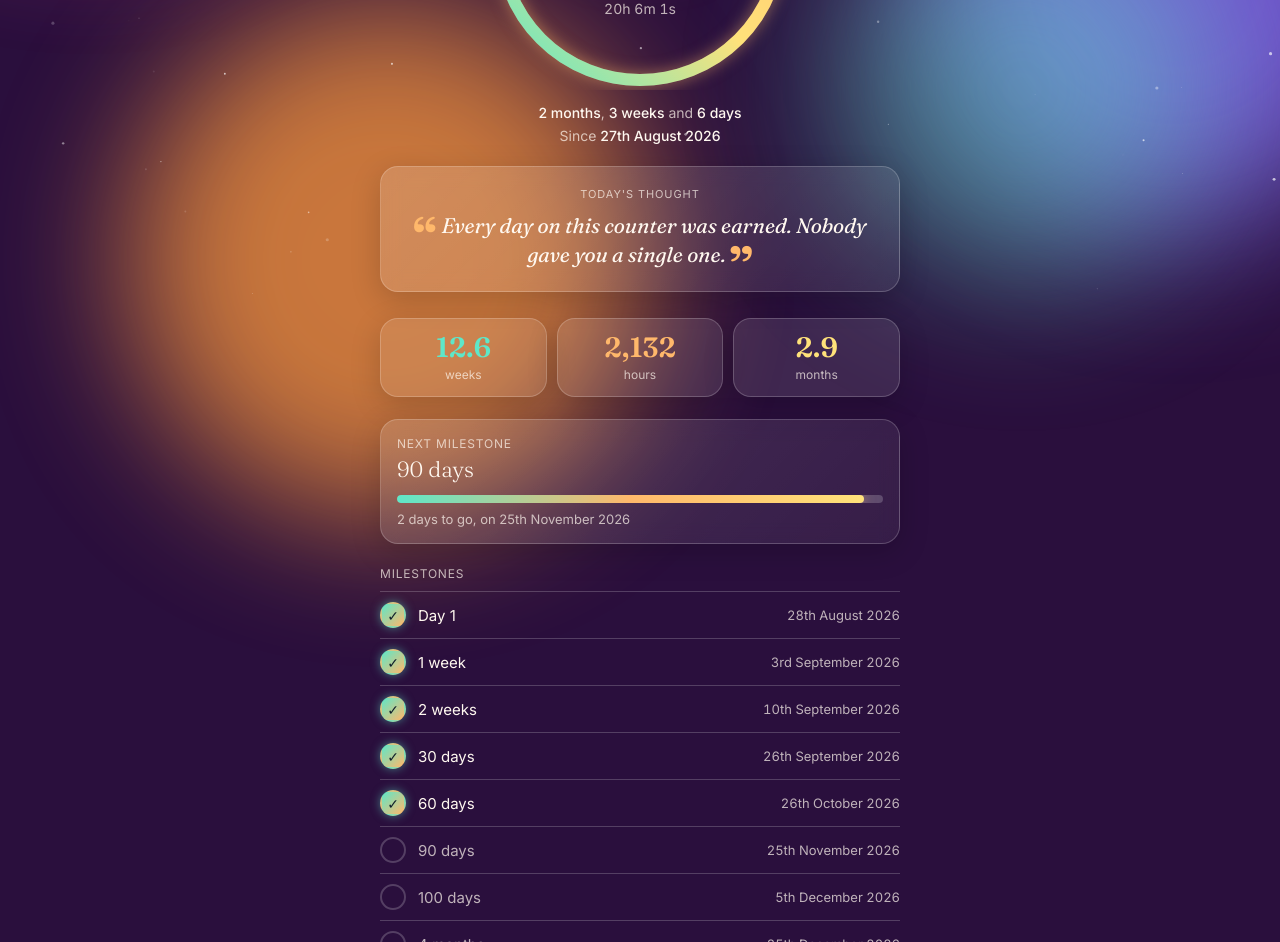
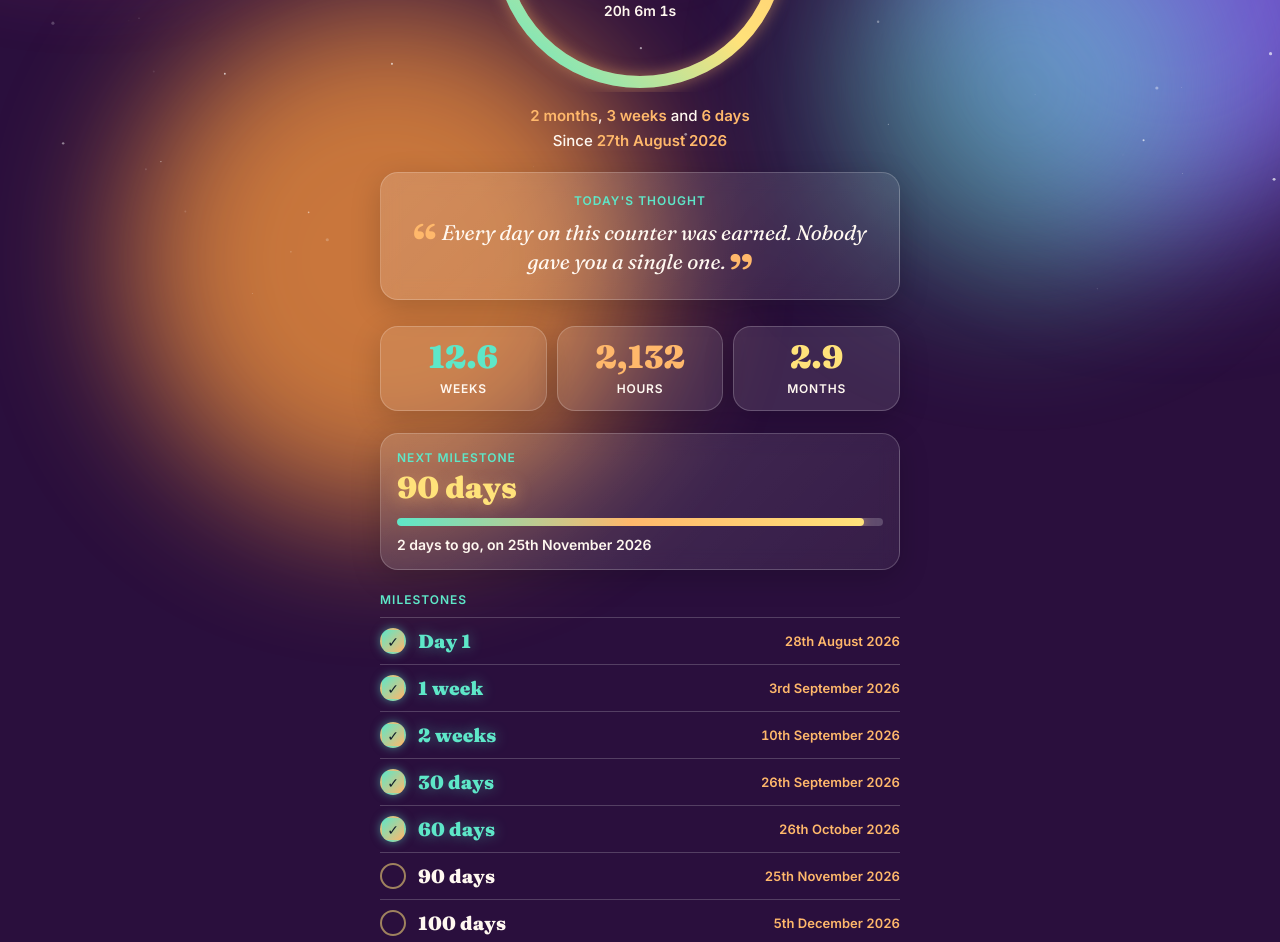
Before and after one commit to OllieHubWorx/MollysDays-, a plain HTML site: page index.html in a window 1280 px wide. Shown: the part 502-1444 px from the top of the page. Drawn offline with Linux system fonts and the light colour scheme.

Commit message:
Bolder, more vibrant text and milestones
Co-Authored-By: Claude Opus 5.5 <noreply@anthropic.com>
Claude-Session: https://claude.ai/code/session_01KhGFbBEABv7Xj2odQCTvTb

```diff
--- a/index.html
+++ b/index.html
@@ -17,7 +17,7 @@
 <style>
   :root{
     --bg1:#2a0f3d; --bg2:#5b1d5e; --accent:#ffb86b; --accent2:#5ee7c8; --pink:#ffe27a; --violet:#8b6cff;
-    --ink:#fff8f0; --muted:rgba(255,248,240,.7); --card:rgba(255,255,255,.1); --line:rgba(255,255,255,.2);
+    --ink:#fff8f0; --muted:rgba(255,248,240,.88); --card:rgba(255,255,255,.1); --line:rgba(255,255,255,.2);
   }
   @keyframes drift{0%{transform:translate(0,0) scale(1)}50%{transform:translate(-4%,3%) scale(1.08)}100%{transform:translate(0,0) scale(1)}}
   .glow{position:fixed;border-radius:50%;filter:blur(70px);opacity:.75;pointer-events:none;z-index:0;animation:drift 18s ease-in-out infinite}
@@ -56,50 +56,50 @@
   .days{font-family:Fraunces,serif;font-weight:600;font-size:104px;line-height:1.05;letter-spacing:-2px;padding:0 .12em;
         background:linear-gradient(180deg,#fff 20%,#ffd9a8 60%,var(--accent));-webkit-background-clip:text;background-clip:text;color:transparent;
         filter:drop-shadow(0 6px 24px rgba(255,160,90,.35))}
-  .days-label{font-size:15px;color:var(--muted);margin-top:4px;letter-spacing:.4px}
-  .live{font-variant-numeric:tabular-nums;font-size:14px;color:var(--muted);margin-top:4px}
-  .since{font-size:14px;color:var(--muted);margin-top:14px}
-  .since b{color:var(--ink);font-weight:500}
+  .days-label{font-size:17px;font-weight:700;color:var(--accent2);margin-top:4px;letter-spacing:.6px}
+  .live{font-variant-numeric:tabular-nums;font-size:14px;font-weight:600;color:var(--ink);margin-top:4px}
+  .since{font-size:15px;font-weight:500;color:var(--ink);margin-top:14px}
+  .since b{color:var(--accent);font-weight:700}
   .msg{position:relative;font-family:Fraunces,serif;font-style:italic;font-size:21px;margin:22px auto 0;padding:20px 24px 22px;line-height:1.4;color:var(--ink);
        background:linear-gradient(135deg,rgba(255,255,255,.16),rgba(255,255,255,.07));border:1px solid var(--line);border-radius:18px;backdrop-filter:blur(10px);box-shadow:0 8px 30px rgba(0,0,0,.18)}
   #msg:before,#msg:after{font-family:Fraunces,serif;font-style:normal;font-weight:900;font-size:1.9em;line-height:0;vertical-align:-.38em;color:var(--accent)}
   #msg:before{content:'\201C';margin-right:5px}
   #msg:after{content:'\201D';margin-left:4px}
   .msg .by{display:block;font-family:Inter,system-ui,sans-serif;font-style:normal;font-weight:600;font-size:13px;letter-spacing:.4px;color:var(--accent);margin-top:12px}
-  .msg .tag{display:block;font-family:Inter,system-ui,sans-serif;font-style:normal;font-size:11px;letter-spacing:.9px;text-transform:uppercase;color:var(--muted);margin-bottom:8px}
-  .pill{display:inline-flex;align-items:center;gap:8px;margin-top:14px;padding:8px 16px;border-radius:99px;font-size:14px;
+  .msg .tag{display:block;font-family:Inter,system-ui,sans-serif;font-style:normal;font-weight:700;font-size:12px;letter-spacing:1px;text-transform:uppercase;color:var(--accent2);margin-bottom:8px}
+  .pill{display:inline-flex;align-items:center;gap:8px;margin-top:14px;padding:8px 16px;border-radius:99px;font-size:15px;font-weight:600;
         background:linear-gradient(135deg,rgba(94,231,200,.22),rgba(255,184,107,.22));border:1px solid var(--line);backdrop-filter:blur(10px)}
-  .pill b{font-weight:600;color:var(--accent)}
+  .pill b{font-weight:800;color:var(--pink)}
   .pill .pd{width:8px;height:8px;border-radius:50%;background:var(--accent2);box-shadow:0 0 10px var(--accent2)}
   .grid{display:grid;grid-template-columns:1fr 1fr 1fr;gap:10px;margin-top:26px}
   .card{background:var(--card);border:1px solid var(--line);border-radius:18px;padding:14px 8px;backdrop-filter:blur(10px);box-shadow:0 8px 30px rgba(0,0,0,.18)}
   .card:nth-child(1) .n{color:var(--accent2)}
   .card:nth-child(2) .n{color:var(--accent)}
   .card:nth-child(3) .n{color:var(--pink)}
-  .card .n{font-family:Fraunces,serif;font-weight:600;font-size:28px;line-height:1}
-  .card .l{font-size:12px;color:var(--muted);margin-top:6px}
+  .card .n{font-family:Fraunces,serif;font-weight:900;font-size:32px;line-height:1}
+  .card .l{font-size:12px;font-weight:700;letter-spacing:.8px;text-transform:uppercase;color:var(--ink);margin-top:8px}
   .next{margin-top:22px;background:linear-gradient(135deg,rgba(255,255,255,.14),rgba(255,255,255,.06));border:1px solid var(--line);border-radius:18px;padding:16px;text-align:left;backdrop-filter:blur(10px);box-shadow:0 8px 30px rgba(0,0,0,.18)}
-  .next .t{font-size:12px;letter-spacing:.8px;text-transform:uppercase;color:var(--muted)}
-  .next .v{font-family:Fraunces,serif;font-size:22px;margin-top:4px}
+  .next .t{font-size:12px;font-weight:700;letter-spacing:1px;text-transform:uppercase;color:var(--accent2)}
+  .next .v{font-family:Fraunces,serif;font-weight:900;font-size:30px;margin-top:4px;color:var(--pink);text-shadow:0 2px 16px rgba(255,184,107,.45)}
   .bar{height:8px;background:var(--line);border-radius:99px;margin-top:12px;overflow:hidden}
   .bar i{display:block;height:100%;width:0;background:linear-gradient(90deg,var(--accent2),var(--accent),var(--pink));box-shadow:0 0 12px rgba(255,184,107,.6);border-radius:99px;transition:width 1.2s cubic-bezier(.2,.8,.2,1)}
-  .next .s{font-size:13px;color:var(--muted);margin-top:8px}
+  .next .s{font-size:14px;font-weight:600;color:var(--ink);margin-top:10px}
   .miles{margin-top:22px;text-align:left}
-  .miles .t{font-size:12px;letter-spacing:.8px;text-transform:uppercase;color:var(--muted);margin-bottom:10px}
+  .miles .t{font-size:12px;font-weight:700;letter-spacing:1px;text-transform:uppercase;color:var(--accent2);margin-bottom:10px}
   .mile{display:flex;align-items:center;gap:12px;padding:10px 0;border-top:1px solid var(--line)}
   .mile:last-child{border-bottom:1px solid var(--line)}
-  .dot{width:26px;height:26px;border-radius:50%;border:2px solid var(--line);display:flex;align-items:center;justify-content:center;font-size:14px;flex-shrink:0;color:#0f1f2b}
+  .dot{width:26px;height:26px;border-radius:50%;border:2px solid rgba(255,226,122,.55);display:flex;align-items:center;justify-content:center;font-size:14px;flex-shrink:0;color:#0f1f2b}
   .mile.done .dot{background:linear-gradient(135deg,var(--accent2),var(--accent));border-color:transparent;box-shadow:0 0 10px rgba(94,231,200,.5)}
-  .mile .name{flex:1;font-size:15px}
-  .mile.done .name{color:var(--ink)}
-  .mile:not(.done) .name{color:var(--muted)}
-  .mile .when{font-size:13px;color:var(--muted);font-variant-numeric:tabular-nums}
-  .foot{margin-top:30px;font-size:12px;color:var(--muted)}
+  .mile .name{flex:1;font-family:Fraunces,serif;font-weight:900;font-size:19px;letter-spacing:.2px}
+  .mile.done .name{color:var(--accent2);text-shadow:0 0 14px rgba(94,231,200,.45)}
+  .mile:not(.done) .name{color:var(--ink)}
+  .mile .when{font-size:13px;font-weight:700;color:var(--accent);font-variant-numeric:tabular-nums}
+  .foot{margin-top:30px;font-size:15px;font-weight:600;color:var(--ink)}
   @media (max-width:380px){.ring-wrap{width:260px;height:260px}.days{font-size:88px}}
   .note{margin:0 0 22px;padding:20px 22px;border-radius:18px;text-align:center;background:linear-gradient(135deg,rgba(255,138,60,.22),rgba(255,226,122,.14));border:1px solid rgba(255,184,107,.4);box-shadow:0 8px 30px rgba(0,0,0,.18)}
-  .note .nt{font-size:11px;letter-spacing:.9px;text-transform:uppercase;color:var(--muted);margin-bottom:8px}
+  .note .nt{font-size:12px;font-weight:700;letter-spacing:1px;text-transform:uppercase;color:var(--accent);margin-bottom:8px}
   .note .nb{font-family:Fraunces,serif;font-style:italic;font-size:23px;line-height:1.35;color:var(--ink)}
-  .note .nf{margin-top:10px;font-weight:600;font-size:14px;color:var(--accent)}
+  .note .nf{margin-top:10px;font-weight:800;font-size:16px;color:var(--pink)}
   .sos-btn{margin-top:14px;background:none;border:1px solid var(--line);color:var(--muted);font:500 13px Inter,system-ui,sans-serif;padding:9px 16px;border-radius:99px;cursor:pointer}
   .sos-btn:hover{color:var(--ink);border-color:rgba(255,255,255,.45)}
   .sos{position:fixed;inset:0;z-index:20;display:none;align-items:center;justify-content:center;padding:calc(24px + env(safe-area-inset-top)) 24px calc(24px + env(safe-area-inset-bottom));overflow-y:auto;background:rgba(20,8,32,.86);backdrop-filter:blur(14px);-webkit-backdrop-filter:blur(14px)}
```
